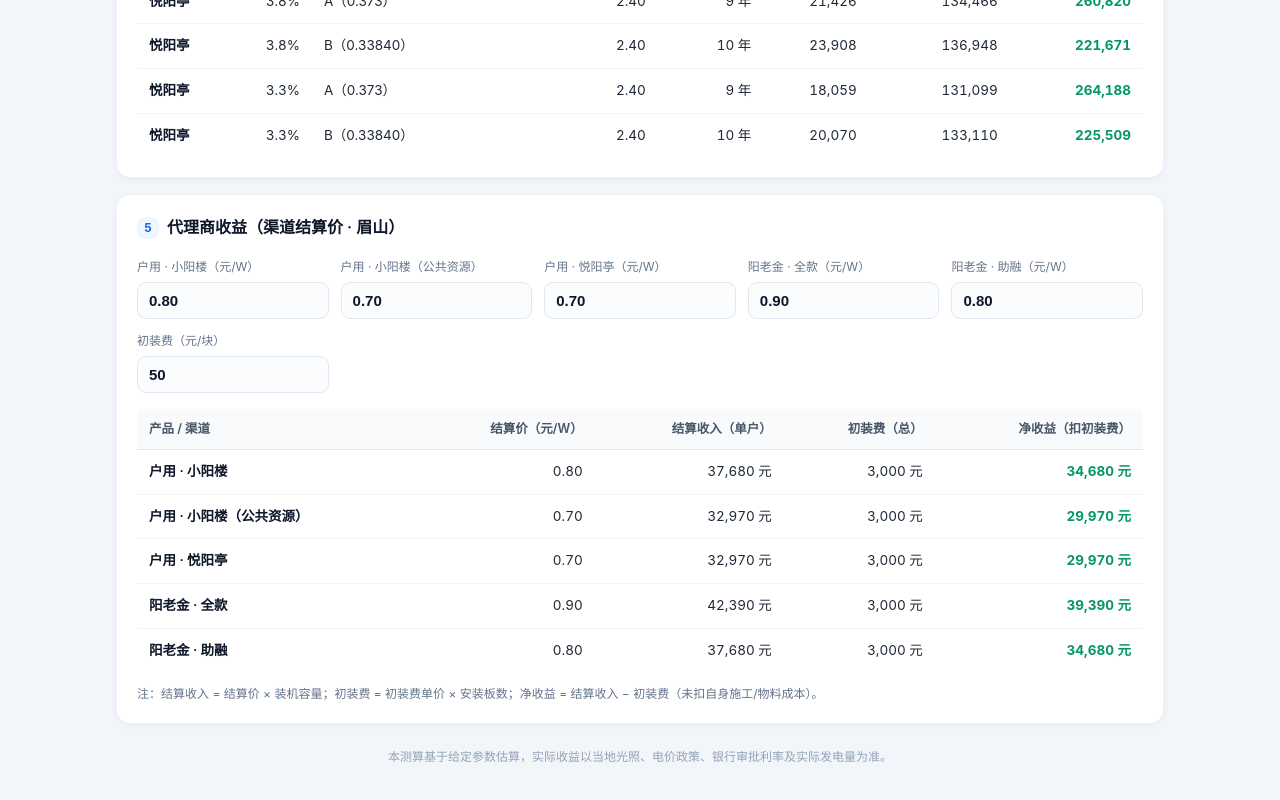
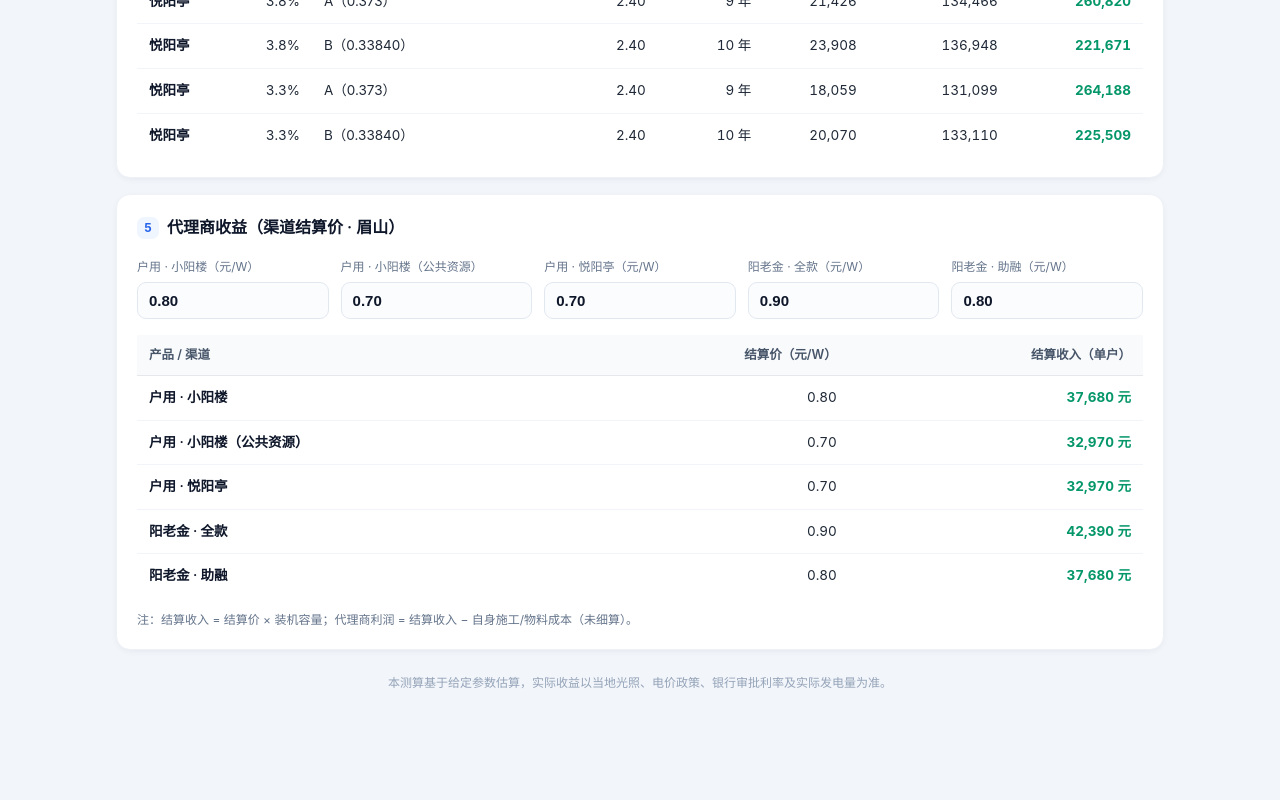
Before and after one commit to Luca1941/yanglaojin-calculator, a plain HTML site: page index.html in a window 1280 px wide. Shown: the part 1420-2220 px from the top of the page. After the commit the page ends 2162 px from the top, so only its background shows below. Drawn offline with Linux system fonts and the light colour scheme.

Commit message:
Update index.html
修改初装费计算方式

```diff
--- a/index.html
+++ b/index.html
@@ -227,6 +227,10 @@
         <label for="marketPrice">市场电价（元/kWh）</label>
         <input id="marketPrice" type="number" value="0.2" step="0.01" min="0" />
       </div>
+      <div class="field">
+        <label for="installFee">初装费（元/块）</label>
+        <input id="installFee" type="number" value="50" step="1" min="0" />
+      </div>
     </div>
     <div class="stats" id="stats"></div>
   </section>
@@ -334,10 +338,6 @@
         <label for="agLoan">阳老金 · 助融（元/W）</label>
         <input id="agLoan" type="number" value="0.80" step="0.01" min="0" />
       </div>
-      <div class="field">
-        <label for="installFee">初装费（元/块）</label>
-        <input id="installFee" type="number" value="50" step="1" min="0" />
-      </div>
     </div>
     <div class="table-wrap">
       <table>
@@ -346,14 +346,12 @@
             <th>产品 / 渠道</th>
             <th class="num">结算价（元/W）</th>
             <th class="num">结算收入（单户）</th>
-            <th class="num">初装费（总）</th>
-            <th class="num">净收益（扣初装费）</th>
           </tr>
         </thead>
         <tbody id="agentBody"></tbody>
       </table>
     </div>
-    <p class="note" style="margin:12px 0 0">注：结算收入 = 结算价 × 装机容量；初装费 = 初装费单价 × 安装板数；净收益 = 结算收入 − 初装费（未扣自身施工/物料成本）。</p>
+    <p class="note" style="margin:12px 0 0">注：结算收入 = 结算价 × 装机容量；代理商利润 = 结算收入 − 自身施工/物料成本（未细算）。</p>
   </section>
 
   <footer class="foot">
@@ -412,12 +410,12 @@
     var priceA      = val('priceA');
     var ratioB      = val('ratioB');
     var marketPrice = val('marketPrice');
+    var installFee  = val('installFee');
     var rentPanel   = val('rentPerPanel');
     var fullXiao    = val('fullXiao');
     var fullYue     = val('fullYue');
     var loanXiao    = val('loanXiao');
     var loanYue     = val('loanYue');
-    var installFee  = val('installFee'); // 初装费 元/块
 
     /* 核心换算 */
     var capacityW  = power * count;              // W
@@ -448,7 +446,8 @@
         '<span class="stat-sub">≈ ' + wan(totalB) + '元</span></div>';
 
     /* ===== 模式对比 ===== */
-    var leaseNet = rentPanel * count * years;
+    // 传统租赁净收益 = 租金收入 + 初装费总额（初装费单价 × 安装板数）
+    var leaseNet = rentPanel * count * years + installFee * count;
     var modes = [];
 
     modes.push({
@@ -457,7 +456,7 @@
       priceTxt: rentPanel + ' 元/块·年',
       netA: leaseNet,
       netB: leaseNet,
-      note: '每块 ' + rentPanel + ' 元/年租金；初装费50元/块由代理商支出'
+      note: '每块 ' + rentPanel + ' 元/年租金；初装费 ' + installFee + ' 元/块由代理商支出（已计入农户收益）'
     });
 
     function makeFull(label, pricePerW) {
@@ -537,8 +536,7 @@
     });
     $('loanBody').innerHTML = loanRows.join('');
 
-    /* ===== 代理商收益（增加初装费扣除） ===== */
-    var totalInstallFee = installFee * count; // 总初装费 = 初装费单价 × 安装板数
+    /* ===== 代理商收益（恢复原样，不扣初装费） ===== */
     var agents = [
       { label: '户用 · 小阳楼', id: 'agLeaseXiao' },
       { label: '户用 · 小阳楼（公共资源）', id: 'agLeaseXiaoPub' },
@@ -548,14 +546,10 @@
     ];
     $('agentBody').innerHTML = agents.map(function (a) {
       var p = val(a.id);
-      var settleIncome = p * capacityW;          // 结算收入
-      var netAgent = settleIncome - totalInstallFee; // 扣除初装费后的净收益
       return '<tr>' +
         '<td class="name">' + a.label + '</td>' +
         '<td class="num" data-label="结算价（元/W）">' + p.toFixed(2) + '</td>' +
-        '<td class="num" data-label="结算收入（单户）">' + n0(settleIncome) + ' 元</td>' +
-        '<td class="num" data-label="初装费（总）">' + n0(totalInstallFee) + ' 元</td>' +
-        '<td class="num net" data-label="净收益（扣初装费）">' + n0(netAgent) + ' 元</td>' +
+        '<td class="num net" data-label="结算收入（单户）">' + n0(p * capacityW) + ' 元</td>' +
       '</tr>';
     }).join('');
 
```
